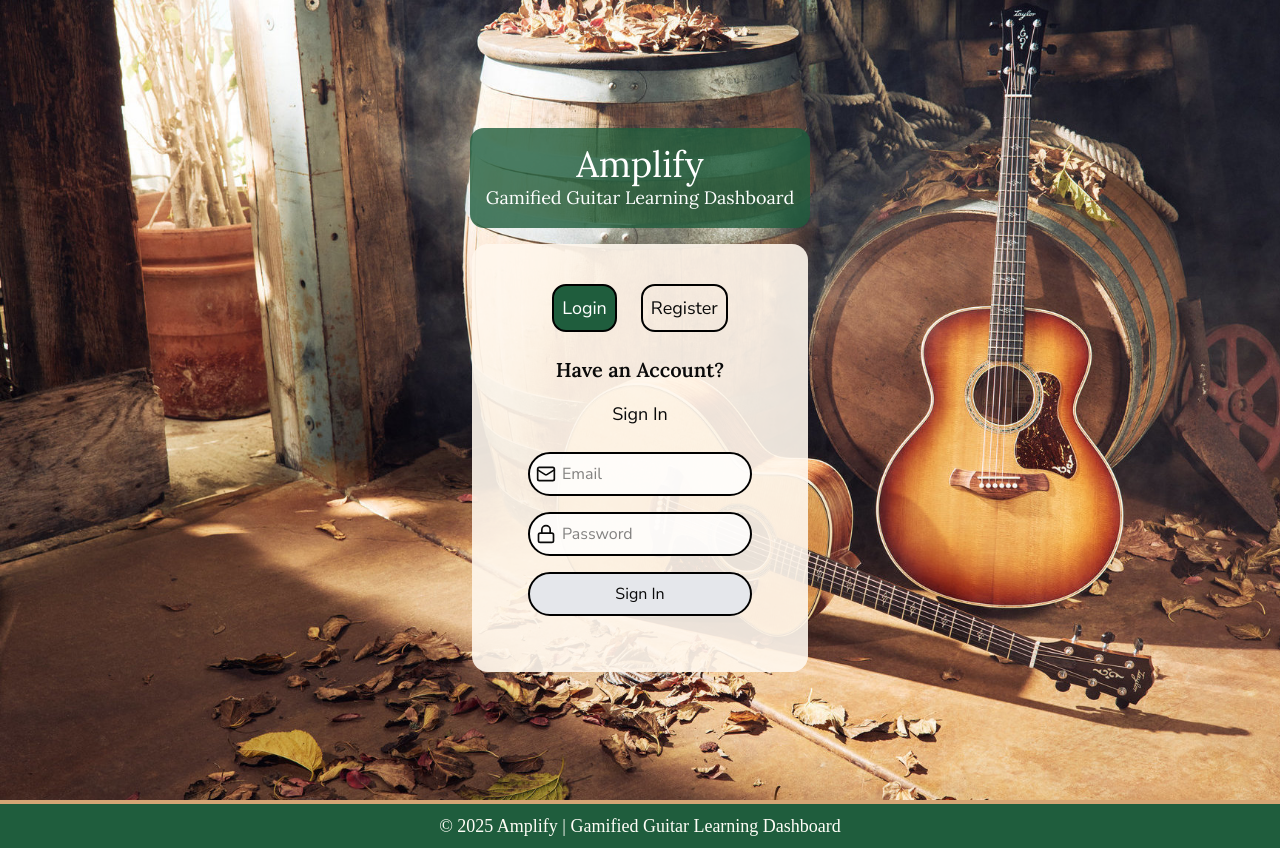
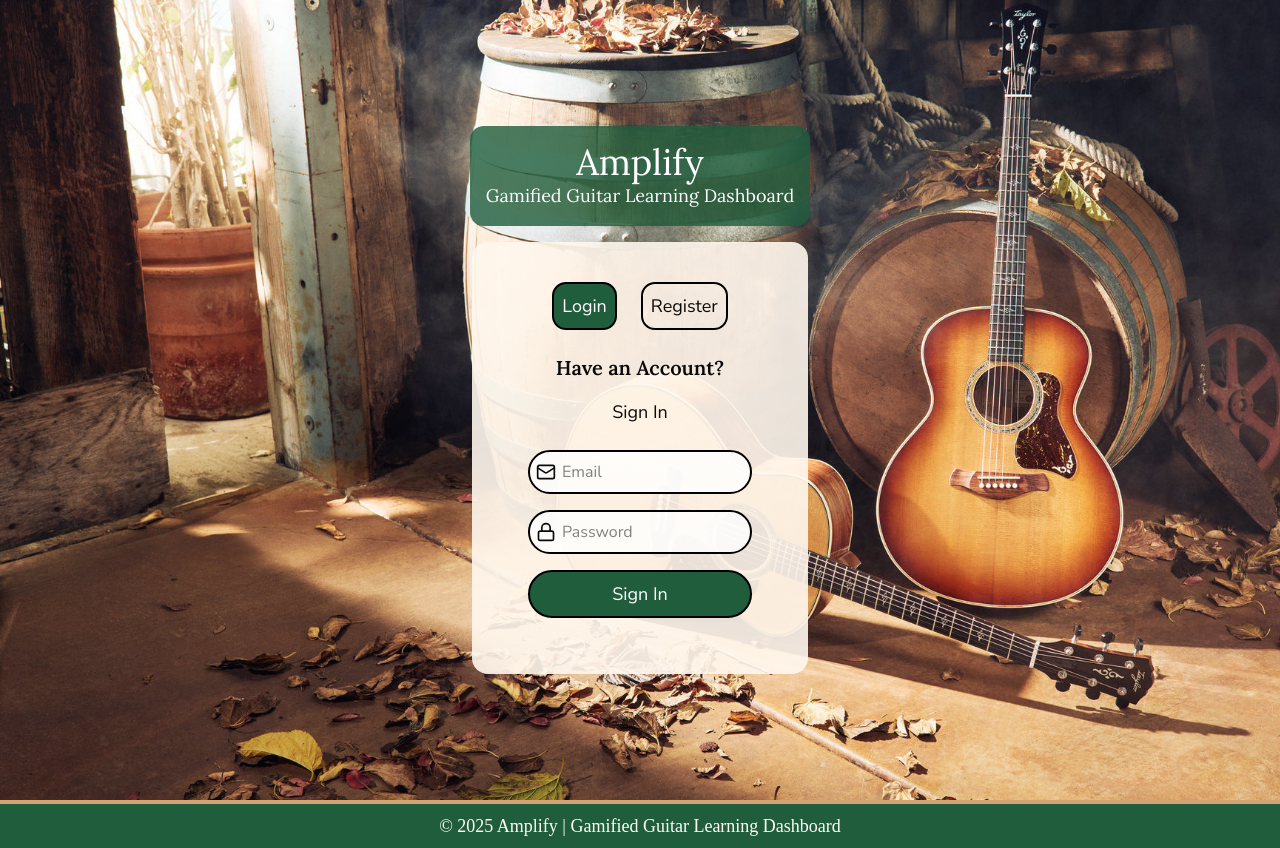
Before and after one commit to joshliford/amplify-guitar-app, a React (Vite) app in the folder amplify-guitar-app/: page /auth in a window 1280 px wide. Built offline with nearby package versions, Linux system fonts and the light colour scheme.

Commit message:
updated auth page UI and added error handling

```diff
--- a/amplify-guitar-app/src/pages/Auth.jsx
+++ b/amplify-guitar-app/src/pages/Auth.jsx
@@ -12,6 +12,8 @@ export default function Auth() {
     const [ password, setPassword ] = useState("");
     const [ confirmPassword, setConfirmPassword ] = useState("");
     const [ successModalOpen, setSuccessModalOpen ] = useState(false);
+    const [ loginError, setLoginError ] = useState("");
+    const [ registrationError, setRegistrationError ] = useState("");
 
     const navigate = useNavigate();
     const handleCloseRegistrationModal = () => setSuccessModalOpen(false);
@@ -19,10 +21,12 @@ export default function Auth() {
     const handleSignIn = (e) => {
         e.preventDefault();
 
-        if (!email || !password) {
+        if (!isLoginValid) {
+            setLoginError("Invalid Email or Password");
             return;
         }
 
+        setLoginError("");
         navigate('/dashboard');
 
     }
@@ -31,9 +35,11 @@ export default function Auth() {
         e.preventDefault();
 
         if (!isRegistrationValid) {
+            setRegistrationError("Invalid Email or Password");
             return;
         }
 
+        setRegistrationError("");
         setSuccessModalOpen(true);
         setEmail("");
         setPassword("");
@@ -95,11 +101,10 @@ export default function Auth() {
                                         <Input onChange={e => setPassword(e.target.value)} value={password} name="password" type="password" placeholder="Password" className="border-2 p-2 pl-8 rounded-3xl bg-white/80 border-black font-['Nunito_Sans']" required />
                                     </div>
                                 </Field>
-                                <Button type="submit" onClick={handleSignIn} disabled={!isLoginValid} className={`
-                                   ${isLoginValid
-                                    ? `border-2 border-black rounded-3xl p-2 max-w-3xl w-full text-white bg-[#1F5D3D] cursor-pointer font-['Nunito_Sans']`
-                                    : `border-2 border-black rounded-3xl p-2 max-w-3xl w-full bg-gray-200 cursor-not-allowed font-['Nunito_Sans']`
-                                    }`}>
+                                {loginError && (
+                                    <p className="text-red-500 font-semibold text-center mb-2 font-['Nunito_Sans']">{loginError}</p>
+                                )}
+                                <Button type="submit" onClick={handleSignIn} className="border-2 border-black rounded-3xl p-2 max-w-3xl w-full text-lg text-white bg-[#1F5D3D] hover:bg-[#1F5D3D]/90 cursor-pointer font-['Nunito_Sans']">
                                     Sign In
                                 </Button>
                             </div>
@@ -126,11 +131,10 @@ export default function Auth() {
                                         <Lock size={20} className="absolute left-2 top-3" />
                                         <Input onChange={e => setConfirmPassword(e.target.value)} value={confirmPassword} name="confirmPassword" type="password" placeholder="Confirm Password" className="border-2 p-2 pl-8 rounded-3xl bg-white/80 border-black" required />
                                     </div>
-                                    <Button type="submit" onClick={handleRegistration} disabled={!isRegistrationValid} className={`
-                                        ${isRegistrationValid
-                                            ? `border-2 border-black rounded-3xl p-2 max-w-3xl w-full text-white text-lg bg-amber-700 cursor-pointer`
-                                            : `border-2 border-black rounded-3xl p-2 max-w-3xl w-full text-lg bg-gray-200 cursor-not-allowed`
-                                        }`}>
+                                    {registrationError && (
+                                        <p className="text-red-500 font-semibold text-center mb-2 font-['Nunito_Sans']">{registrationError}</p>
+                                    )}
+                                    <Button type="submit" onClick={handleRegistration} className="border-2 border-black rounded-3xl p-2 max-w-3xl w-full text-white text-lg bg-[#1F5D3D] hover:bg-[#1F5D3D]/90 cursor-pointer">
                                         Register
                                     </Button>
                                 </Field>
```
